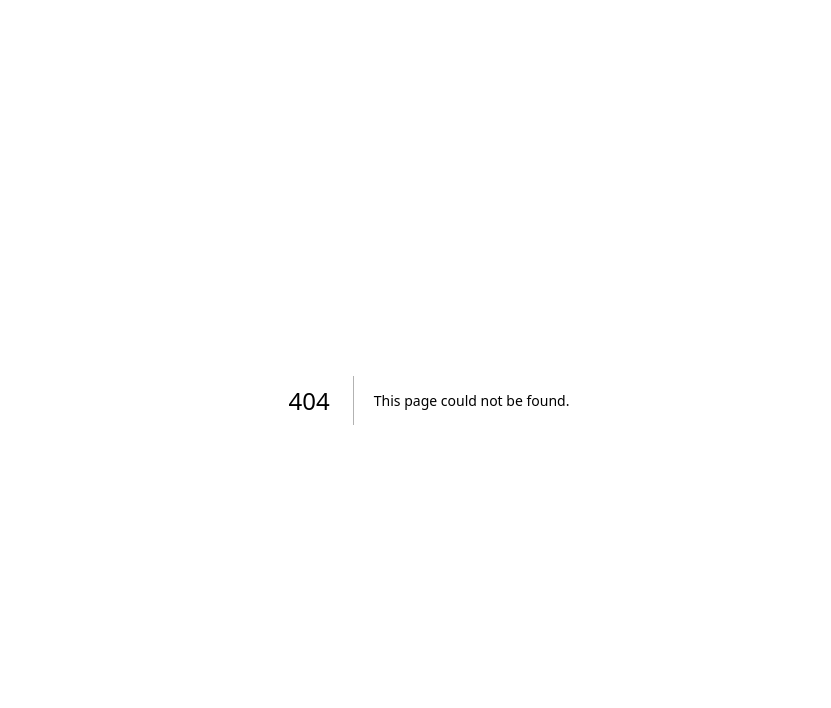
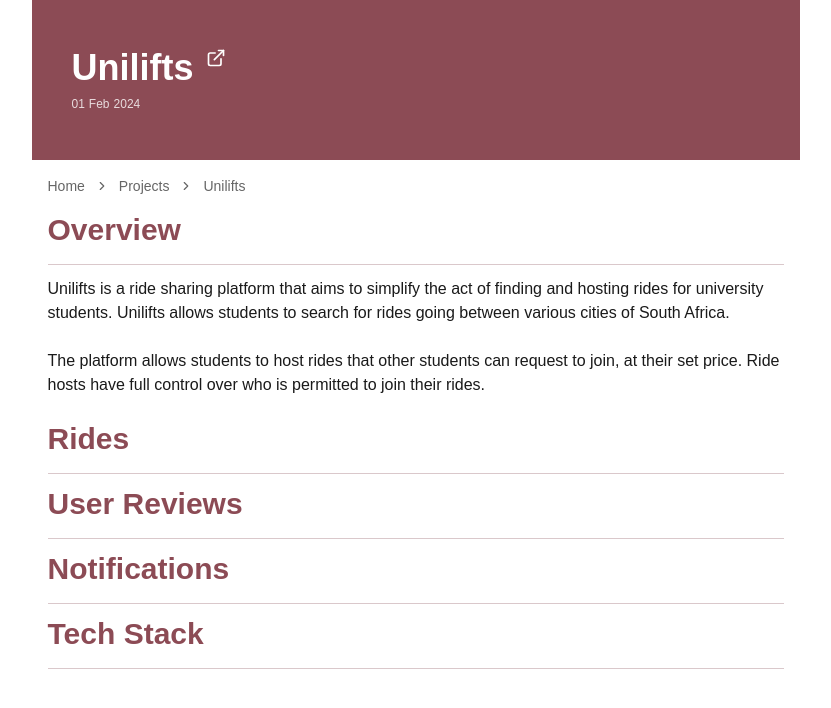
Before and after one commit to sNyZZzzz/Profile, a Next.js app: page /projects/unilifts in a window 1280 px wide. Before the commit this address had no page. Shown: the top 708 px of the page, without its empty margins (211-1042 px from the left). Built offline with nearby package versions, Linux system fonts and the light colour scheme.

Commit message:
add overview section to unilifts

```diff
--- a/app/_components/SectionHeader.tsx
+++ b/app/_components/SectionHeader.tsx
@@ -11,12 +11,18 @@ export default function SectionHeader({
 }: SectionHeaderProps) {
   return (
     <div className="pb-3 md:pb-4 border-b mb-3">
-      <Link
-        className="text-2xl md:text-3xl text-primary font-bold"
-        href={redirectLink || "/"}
-      >
-        {heading}
-      </Link>
+      {redirectLink ? (
+        <Link
+          className="text-xl md:text-3xl text-primary font-bold"
+          href={redirectLink || "/"}
+        >
+          {heading}
+        </Link>
+      ) : (
+        <div className="text-xl md:text-3xl text-primary font-bold">
+          {heading}
+        </div>
+      )}
     </div>
   );
 }
--- a/app/_components/projects/SectionHeading.tsx
+++ b/app/_components/projects/SectionHeading.tsx
@@ -1,18 +1,36 @@
+import { ExternalLink } from "lucide-react";
 import DateTag from "./DateTag";
+import Link from "next/link";
 
 type SectionHeadingProps = {
   heading: string;
   date?: string;
+  externalLink?: string;
 };
 
-export default function SectionHeading({ heading, date }: SectionHeadingProps) {
+export default function SectionHeading({
+  heading,
+  date,
+  externalLink,
+}: SectionHeadingProps) {
   return (
     <div className="bg-primary h-24 md:h-40  w-full px-6 md:px-10 flex flex-col justify-center gap-1 md:gap-2">
       <div className="font-bold text-xl md:text-4xl text-primary-foreground">
-        {heading}
+        {externalLink ? (
+          <Link
+            href={externalLink}
+            className=" flex items-start gap-2 md:gap-3"
+            target="_blank"
+          >
+            <span>{heading}</span>
+            <ExternalLink className="h-3 w-3 md:h-5 md:w-5 shrink-0" />
+          </Link>
+        ) : (
+          <span>{heading}</span>
+        )}
       </div>
       {date && (
-        <div className="text-xs text-muted opacity-80 font-medium">
+        <div className="text-xs text-white opacity-80 font-medium">
           <DateTag date={date} />
         </div>
       )}
--- /dev/null
+++ b/app/projects/unilifts/page.tsx
@@ -0,0 +1,37 @@
+import BreadCrumber from "@/app/_components/BreadCrumber";
+import SectionHeading from "@/app/_components/projects/SectionHeading";
+import SectionHeader from "@/app/_components/SectionHeader";
+
+export default function Page() {
+  return (
+    <div className="w-full max-w-3xl ">
+      <SectionHeading
+        heading="Unilifts"
+        date="2024/02/01"
+        externalLink="https://www.unilifts.co.za"
+      />
+      <BreadCrumber />
+      <div className="mx-4">
+        <SectionHeader heading="Overview" />
+        <div className="mb-6 text-pretty">
+          <p>
+            Unilifts is a ride sharing platform that aims to simplify the act of
+            finding and hosting rides for university students. Unilifts allows
+            students to search for rides going between various cities of South
+            Africa.
+          </p>
+          <br></br>
+          <p>
+            The platform allows students to host rides that other students can
+            request to join, at their set price. Ride hosts have full control
+            over who is permitted to join their rides.
+          </p>
+        </div>
+        <SectionHeader heading="Rides" />
+        <SectionHeader heading="User Reviews" />
+        <SectionHeader heading="Notifications" />
+        <SectionHeader heading="Tech Stack" />
+      </div>
+    </div>
+  );
+}
```
